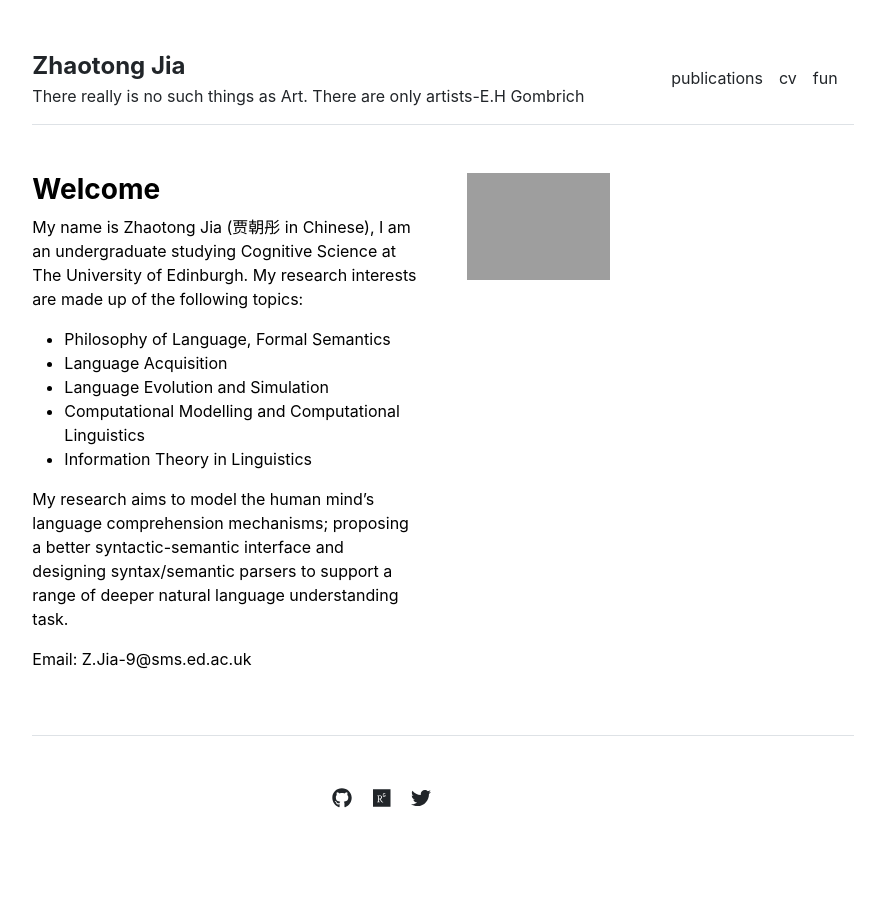
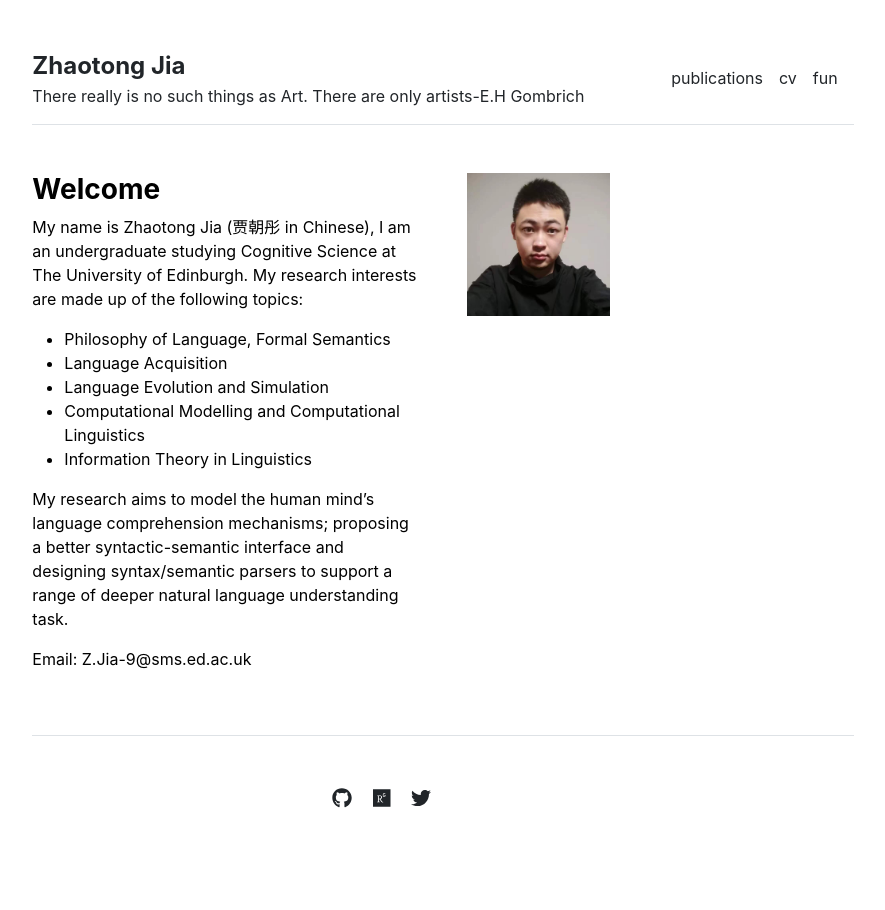
Before and after one commit to chotong/chotong.github.io, a Jekyll site: the page built from docs/index.md, in a window 1280 px wide. Shown: the whole page, without its empty margins (197-1082 px from the left). Built offline with Jekyll 4.4.1, drawn with Linux system fonts in a browser that asks for light colours.

Commit message:
Update home.html

```diff
--- a/docs/_layouts/home.html
+++ b/docs/_layouts/home.html
@@ -8,7 +8,7 @@ layout: default
     {{ content }}
   </div>
   <div class="col-md-6">
-    <img src="{{ site.github.url }}/assets/img/JIA Zhaotong.jpg" alt="Home" width="37%">
+    <img src="{{ site.github.url }}/assets/img/JI Zhaotong.jpg" alt="Home" width="37%">
   </div>
 </div>
 
```
